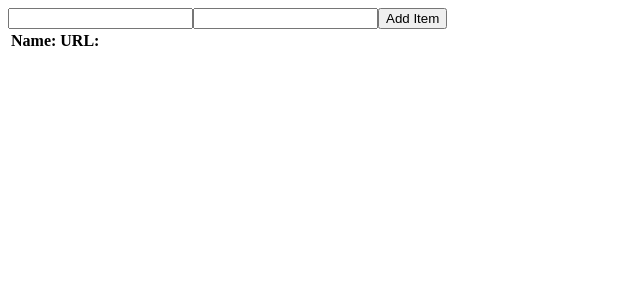
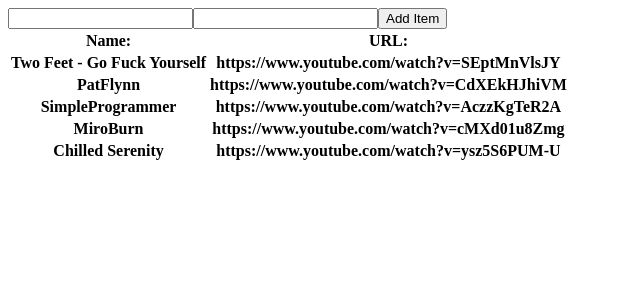
Before and after one commit to kopcinskia/YTPlayer, a React (Create React App) app: page / in a window 1280 px wide. Shown: the top 300 px of the page, without its empty margins (0-640 px from the left). Built offline with nearby package versions, Linux system fonts and the light colour scheme.

Commit message:
Initial default state

```diff
--- a/src/components/VideoList.js
+++ b/src/components/VideoList.js
@@ -7,7 +7,7 @@
 
 //TODO Śmietnik trzeba upożądkować
 
-const VideoList = ({ videoListItems, toggleListItem, getCurrentItem, currentItem}) => (
+const VideoList = ({ videoListItems, toggleListItem, getCurrentItem, currentVideo}) => (
   <div>
     <table>
       <thead>
@@ -31,7 +31,7 @@
       </tbody>
     </table>
     <ReactPlayer
-      url={currentItem.url === undefined ? 'https://www.youtube.com/watch?v=ysz5S6PUM-U' : currentItem.url }
+      url={currentVideo.url}
       controls
     />
   </div>
@@ -47,7 +47,7 @@
   }).isRequired),
   toggleListItem: PropTypes.func.isRequired,
   getCurrentItem: PropTypes.func.isRequired,
-  currentItem: PropTypes.shape({
+  currentVideo: PropTypes.shape({
     name: PropTypes.string,
     url: PropTypes.string
   })
--- a/src/containers/VisibleVideoList.js
+++ b/src/containers/VisibleVideoList.js
@@ -4,7 +4,7 @@
 
 
 const mapStateToProps = state => ({
-  currentItem: state.currentItem,
+  currentVideo: state.currentVideo,
   videoListItems: state.videoListItems
 });
 
--- a/src/index.js
+++ b/src/index.js
@@ -2,16 +2,66 @@
 import { render } from 'react-dom'
 import { createStore } from 'redux'
 import { Provider } from 'react-redux'
+import { combineReducers } from 'redux'
+
 import App from './components/App'
-import rootReducer from './reducers'
+import videoListItems from './reducers/videoListItems'
+import currentVideo from './reducers/currentVideo'
 
-//TODO zadbaj o poprawną inicjalizacje stanu ReduxDevtool go nie wykrywa
+const rootReducer = combineReducers({
+  videoListItems: videoListItems,
+  currentVideo: currentVideo,
+});
 
-const store = createStore(rootReducer);
+const initialState = {
+  videoListItems: [
+    {
+      id: 0,
+      name: 'Two Feet - Go Fuck Yourself',
+      url: 'https://www.youtube.com/watch?v=SEptMnVlsJY',
+      selected: false,
+    },
+    {
+      id: 1,
+      name: 'PatFlynn',
+      url: 'https://www.youtube.com/watch?v=CdXEkHJhiVM',
+      selected: false,
+    },
+    {
+      id: 2,
+      name: 'SimpleProgrammer',
+      url: 'https://www.youtube.com/watch?v=AczzKgTeR2A',
+      selected: false,
+    },
+    {
+      id: 3,
+      name: 'MiroBurn',
+      url: 'https://www.youtube.com/watch?v=cMXd01u8Zmg',
+      selected: false,
+    },
+    {
+      id: 4,
+      name: 'Chilled Serenity',
+      url: 'https://www.youtube.com/watch?v=ysz5S6PUM-U',
+      selected: false,
+    },
+  ],
+
+  currentVideo: {
+    name: 'AAAAAAAAAAAaaa',
+    url: 'https://www.youtube.com/watch?v=ysz5S6PUM-U'
+  }
+};
+
+const store = createStore(
+  rootReducer,
+  initialState,
+  window.__REDUX_DEVTOOLS_EXTENSION__ && window.__REDUX_DEVTOOLS_EXTENSION__()
+);
 
 render(
   <Provider store={store}>
     <App />
   </Provider>,
   document.getElementById('root')
-)
+);
--- a/src/reducers/currentItem.js
+++ b/src/reducers/currentVideo.js
@@ -1,4 +1,4 @@
-const currentItem = (state = {}, action) => {
+const currentVideo = (state = {}, action) => {
 
   switch (action.type) {
     case 'GET_CURRENT_ITEM':
@@ -11,4 +11,4 @@
   }
 };
 
-export default currentItem;
+export default currentVideo;
--- a/src/reducers/index.js
+++ /dev/null
@@ -1,9 +0,0 @@
-import { combineReducers } from 'redux'
-import videoListItems from './videoListItems'
-import currentItem from './currentItem'
-
-
-export default combineReducers({
-  videoListItems,
-  currentItem,
-})
```
